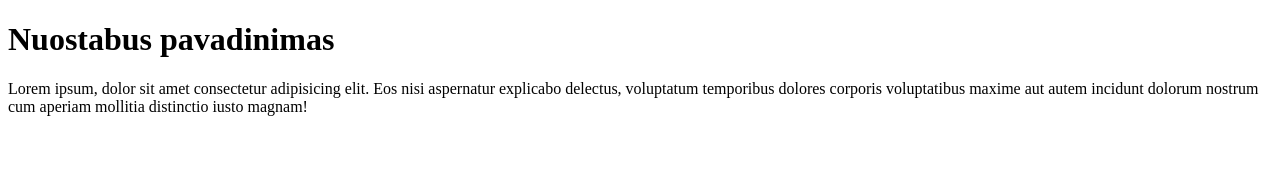
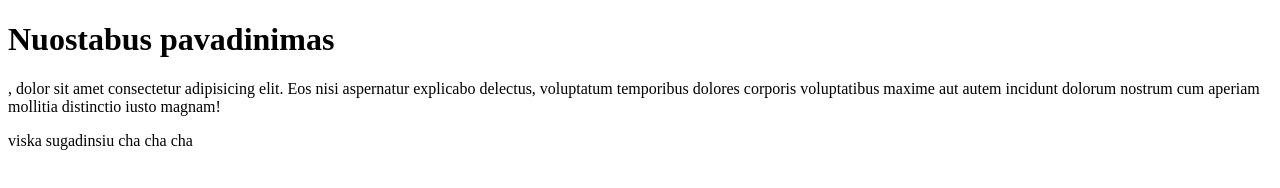
Before and after one commit to ZydreD/startas, a plain HTML site: page index.html in a window 1280 px wide. Drawn offline with Linux system fonts and the light colour scheme.

Commit message:
nesamone

```diff
--- a/index.html
+++ b/index.html
@@ -9,9 +9,9 @@
 
 <body>
     <h1>Nuostabus pavadinimas</h1>
-    <p>Lorem ipsum, dolor sit amet consectetur adipisicing elit. Eos nisi aspernatur explicabo delectus, voluptatum temporibus dolores corporis voluptatibus maxime aut autem incidunt dolorum nostrum cum aperiam mollitia distinctio iusto magnam!</p>
+    <p>, dolor sit amet consectetur adipisicing elit. Eos nisi aspernatur explicabo delectus, voluptatum temporibus dolores corporis voluptatibus maxime aut autem incidunt dolorum nostrum cum aperiam mollitia distinctio iusto magnam!</p>
 
-
+viska sugadinsiu cha cha cha
 
 </body>
 
```
